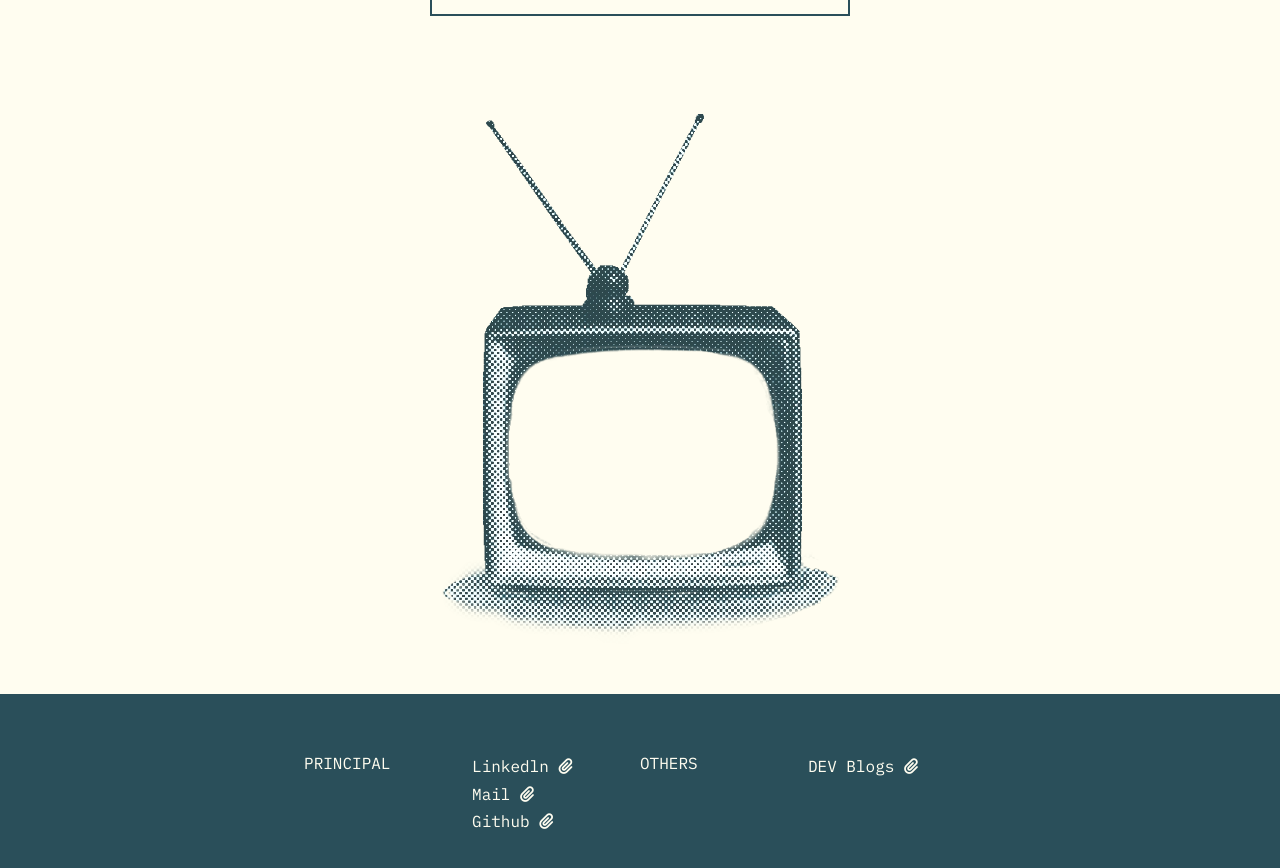
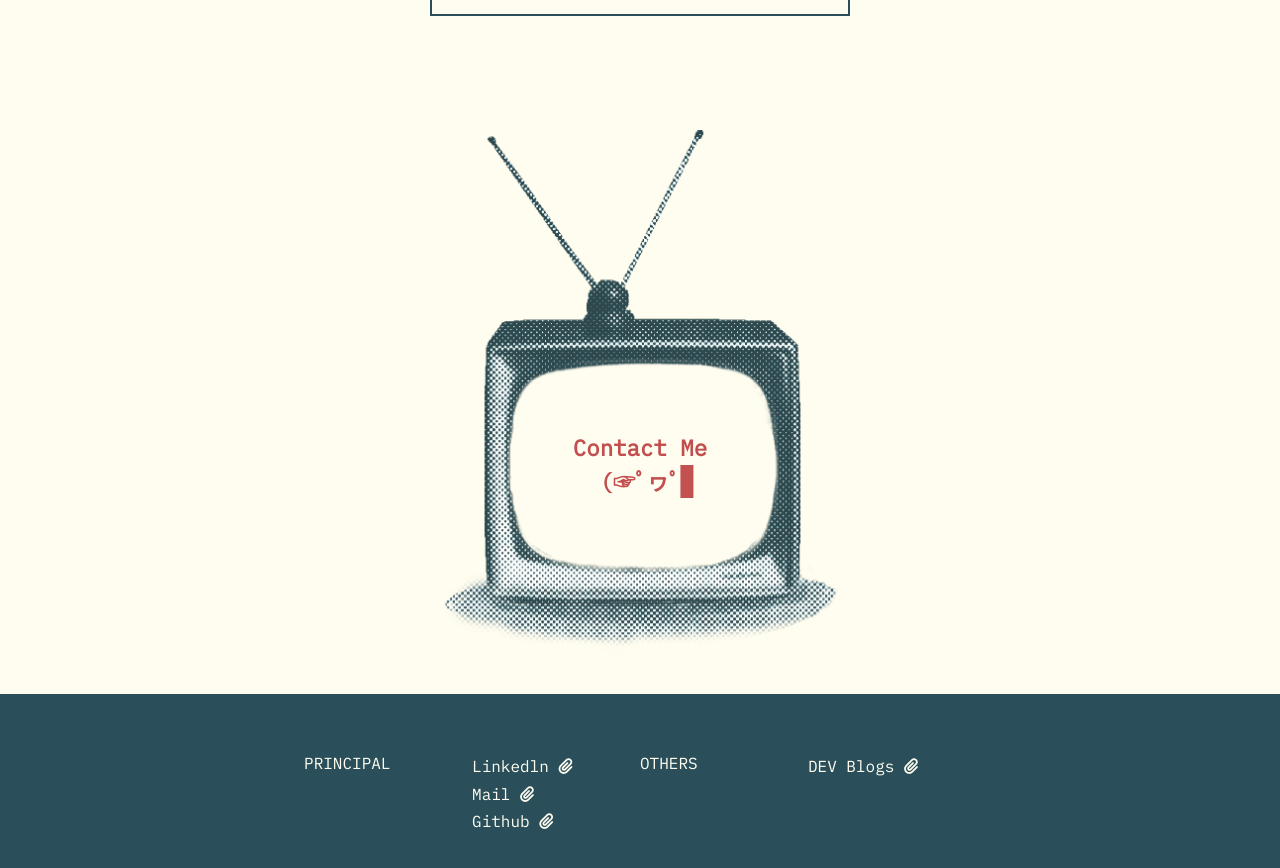
Before and after one commit to DanielRasho/Portfolio, a Vue app: page / in a window 1280 px wide. Shown: the part 6066-6934 px from the top of the page. Built offline with nearby package versions, Linux system fonts and the light colour scheme.

Commit message:
Feat: Implement TV animation

```diff
--- a/src/views/ContactsView.vue
+++ b/src/views/ContactsView.vue
@@ -1,7 +1,13 @@
 <template>
   <section id="contacts-section">
-    <div class="contacts-section__tv">
-      <img src="@/assets/images/tv.webp" alt="" />
+    <div class="contacts-section__header">
+      <div class="contacts-section__tv">
+        <img src="@/assets/images/tv.webp" alt="" />
+        <div>
+          <span> Contact Me </span>
+          <span id="contacts-header__typed-text"></span>
+        </div>
+      </div>
     </div>
     <footer class="contacts-section__footer">
       <div class="contacts-section__wrapper">
@@ -41,6 +47,18 @@
 </template>
 <script setup>
 import ContactLink from '@/components/ContactLink.vue'
+import { onMounted } from 'vue'
+import gsap from 'gsap'
+onMounted(() => {
+  const words = [':3', '(☞ﾟヮﾟ)☞', '｡◕ ‿ ◕｡', '¯\\_(ツ)_/¯', 'ʕ•ᴥ•ʔ', 'ರ_ರ']
+  let masterTl = gsap.timeline({ repeat: -1 })
+
+  words.forEach((word) => {
+    let tl = gsap.timeline({ repeat: 1, yoyo: true, repeatDelay: 2 })
+    tl.to('#contacts-header__typed-text', { duration: 2, text: word })
+    masterTl.add(tl)
+  })
+})
 </script>
 <style scoped>
 #contacts-section {
@@ -51,13 +69,87 @@ import ContactLink from '@/components/ContactLink.vue'
   flex-direction: column;
 }
 
-.contacts-section__tv {
+/* TV HEADER */
+
+.contacts-section__header {
+  position: relative;
   height: 75%;
-  padding-bottom: 3rem;
+  width: 100%;
   display: flex;
   justify-content: center;
   align-items: end;
+  padding-bottom: 2rem;
 }
+
+.contacts-section__tv {
+  height: auto;
+  max-width: 400px;
+  position: relative;
+  margin: 0 3rem 0 3rem;
+}
+
+.contacts-section__tv img {
+  position: relative; /* Neccesary for frame be over slideshow */
+  width: 100%;
+  height: fit-content;
+  object-fit: contain;
+  z-index: 800;
+}
+
+.contacts-section__tv div {
+  position: absolute;
+  /** This measures come from calculating the proportions
+  of the screen with respect to the pc frame */
+  top: 42%;
+  left: 15%;
+  width: 70%;
+  height: 42%;
+
+  z-index: 100;
+  display: flex;
+  justify-content: center;
+  flex-direction: column;
+  align-items: center;
+}
+
+.contacts-section__tv div span {
+  font-family: 'IBM Plex Mono';
+  color: var(--red);
+  font-size: 1.4rem;
+  font-weight: bold;
+  line-height: 1.5;
+}
+#contacts-header__typed-text {
+  position: relative;
+}
+
+@keyframes cursor-blink {
+  0% {
+    opacity: 1;
+  }
+  50% {
+    opacity: 0;
+  }
+  100% {
+    opacity: 1;
+  }
+}
+
+#contacts-header__typed-text::after {
+  content: '';
+  background-color: var(--red);
+  width: 1ch;
+  height: 100%;
+  transform: translateX(100%);
+  position: absolute;
+  top: 0;
+  right: 0;
+
+  animation-name: cursor-blink;
+  animation-duration: 1s;
+  animation-iteration-count: infinite;
+}
+/* CONTACTS LINKS */
 
 .contacts-section__footer {
   height: 25%;
```
